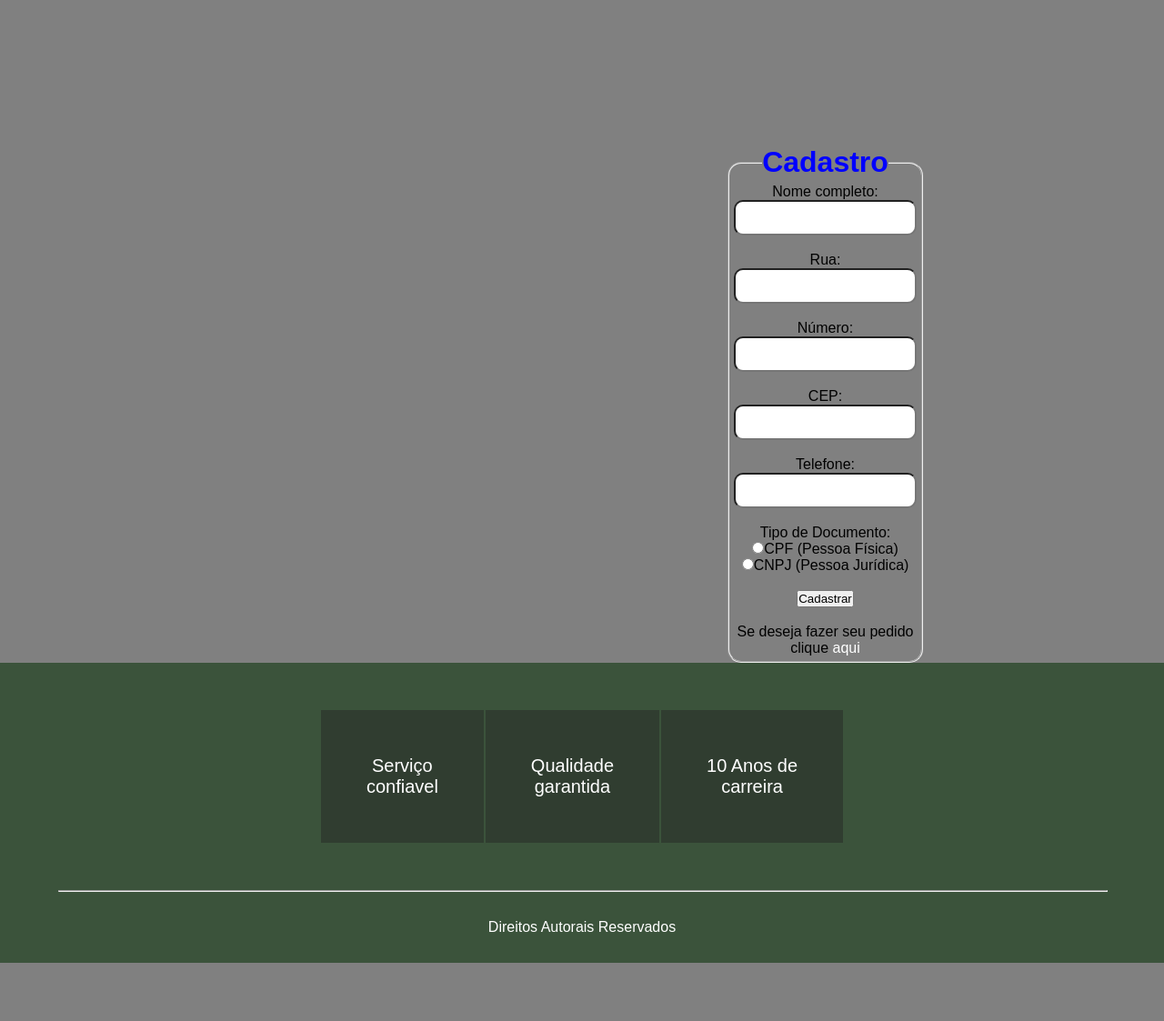
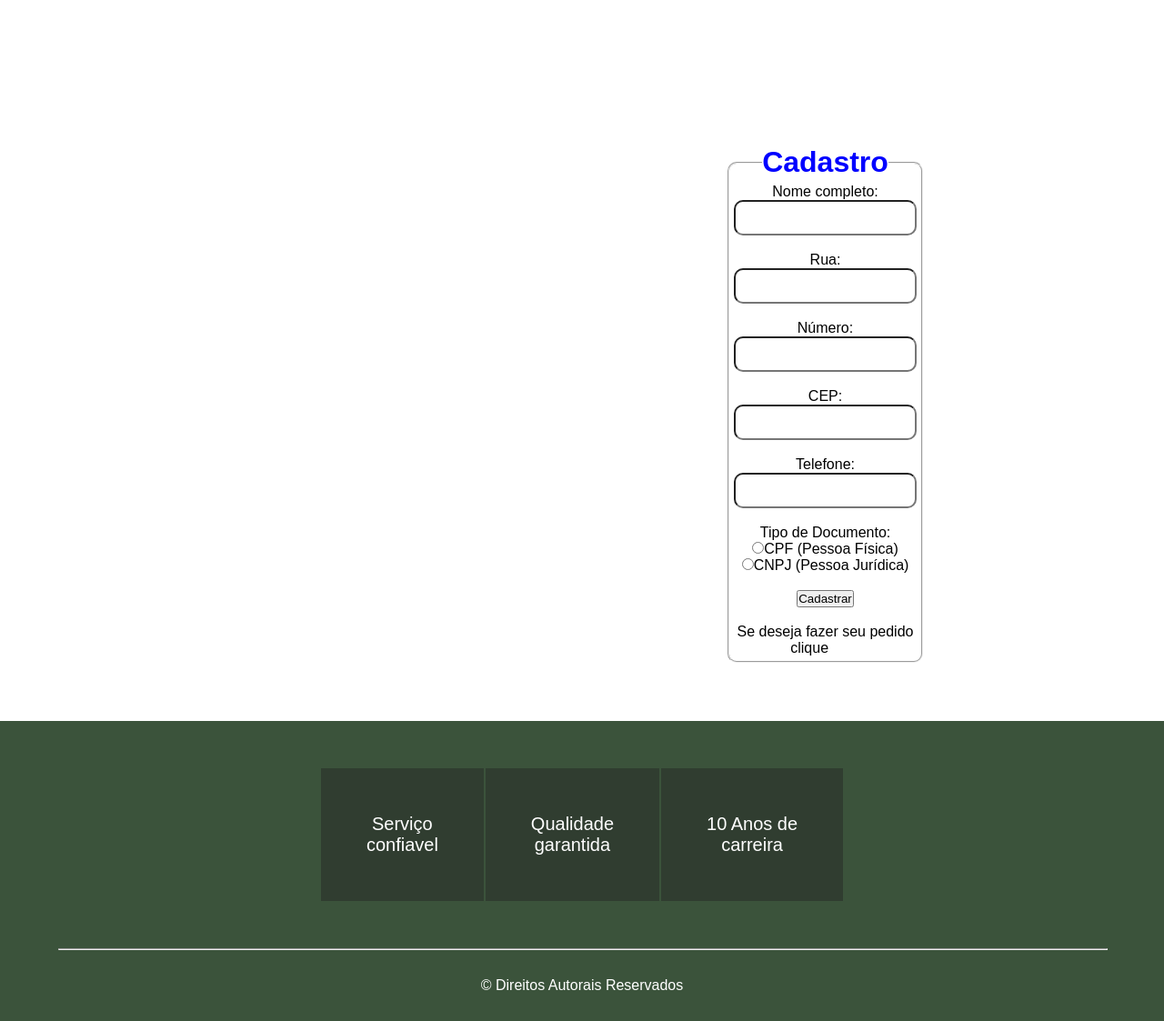
Before and after one commit to FernandinOficial/LojaDeProdutos, a PHP site: page /cadastro.php in a window 1280 px wide. Shown: the part 103-1226 px from the top of the page at 91% size. Before the commit the page ends 1162 px from the top, so only its background shows below. Run offline with PHP 8.4, Linux system fonts and the light colour scheme.

Commit message:
commit geral cadastro, index, etc

```diff
--- a/CSS/estilos.css
+++ b/CSS/estilos.css
@@ -4,13 +4,11 @@
     text-align: center;
     font-family: arial;
 }
-
 /* HEADER */
 header {
     background-color: #3b533b;
     padding: 20px;
 }
-
 .nav {
     color: white;
     text-align: center;
@@ -36,10 +34,10 @@ a:hover {
 /* FIM HEADER */
 /* FOOTER */
 footer {
+    margin-top: 5%;
     background-color: #3b533b;
     color: #fff;
 }
-
 table {
     display: flex;
     justify-content: center;
@@ -51,7 +49,6 @@ td {
     padding: 50px;
     font-size: 20px;
 }
-
 hr {
     width: 90%;
     margin-left: 5%;
@@ -62,6 +59,8 @@ hr {
 }
 
 /* FIM FOOTER */
+/* CADASTRO */
+/* FIM CADASTRO */
 fieldset {
     margin-top: 10em;
     margin-left: 50em;
--- a/cadastro.php
+++ b/cadastro.php
@@ -70,20 +70,7 @@ $id_cli = isset($_POST["id_cli"]) ? $_POST["id_cli"] : -1;
     <style>
         * {
             text-align: center;
-            font-family: arial;
         }
-
-        body {
-            background-color: gray;
-        }
-
-        fieldset {
-            margin-top: 10em;
-            margin-left: 50em;
-            margin-right: 50em;
-            border-radius: 15px;
-        }
-
         input {
             border-radius: 10px;
             background: white;
--- a/database/script.sql
+++ b/database/script.sql
@@ -38,6 +38,7 @@ CREATE TABLE item_pedido
     FOREIGN KEY (id_ped) REFERENCES pedido(id_ped),
     FOREIGN KEY (id_prod) REFERENCES produto(id_prod)
 );
-
+USE dbloja;
 SELECT * FROM cliente;
+USE dbloja;
 SELECT * FROM produto;
--- a/footer.php
+++ b/footer.php
@@ -7,7 +7,7 @@
             </tr>
         </table>
         <hr>
-        <p id="direitos">Direitos Autorais Reservados</p>
+        <p id="direitos">&copy; Direitos Autorais Reservados</p>
     </footer>
 </body>
 </html>
--- a/index.php
+++ b/index.php
@@ -12,14 +12,15 @@
             font-family: arial;
             font-family: Arial, Helvetica, sans-serif;
         }
-
-
         #a_link {
             color: blue;
         }
         #a_link:hover{
             transition: 500ms;
             transform: scale(1.1);
+        }
+        body{
+            background-image: url(imagens/backgrondindex.jpg);
         }
     </style>
 </head>
```
Also changed, not shown: prateleira.php (+6 -2 lines), imagens/backgrondindex.jpg (added).
